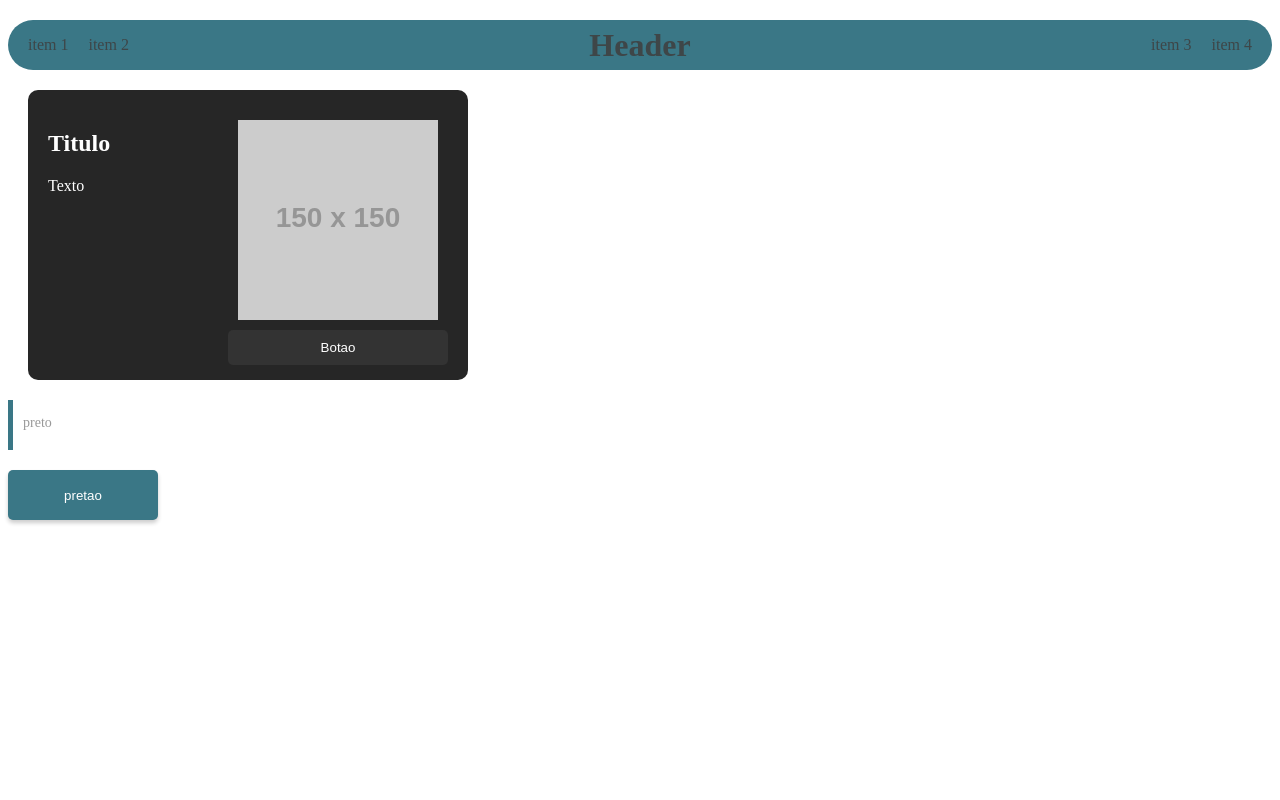
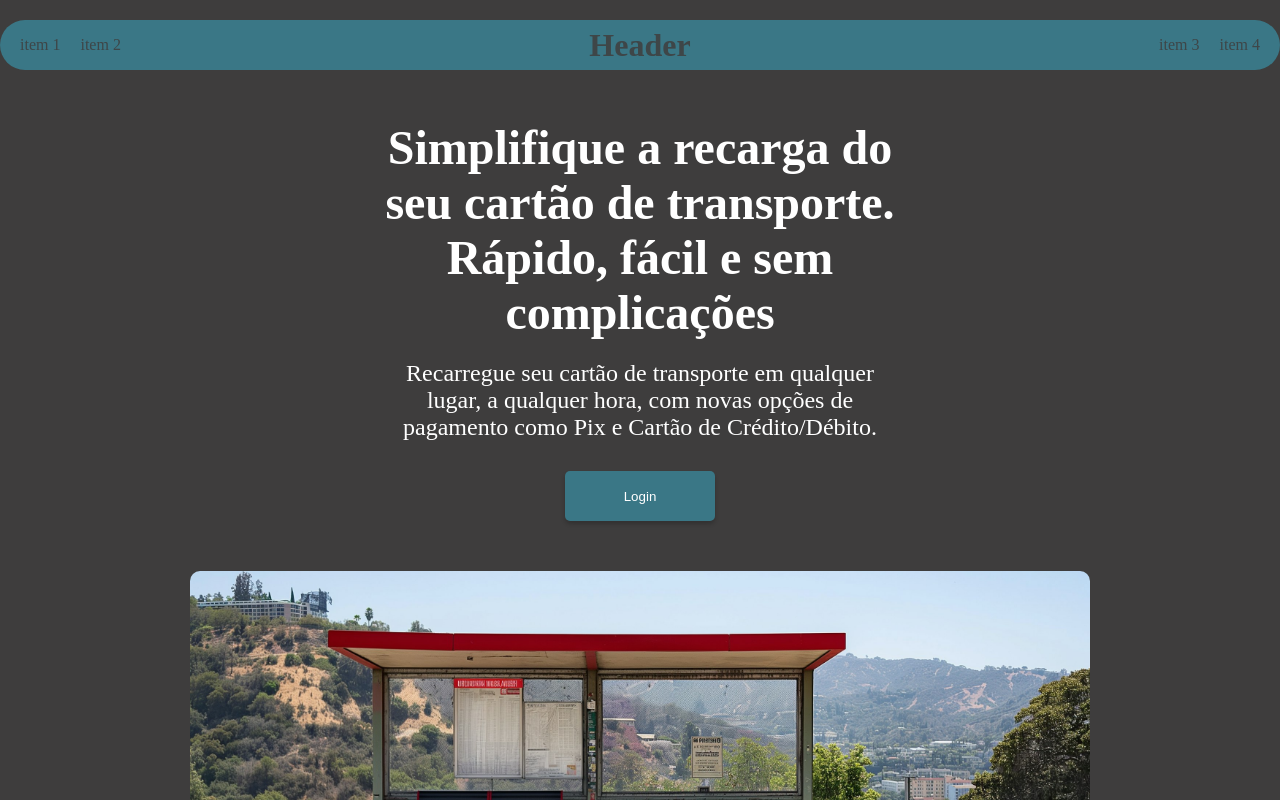
Before and after one commit to 1GabsFps/fluxo-app, a React (Create React App) app: page / in a window 1280 px wide. Shown: the top 800 px of the page. Built offline with nearby package versions, Linux system fonts and the light colour scheme.

Commit message:
primeira section da landing page feita

```diff
--- a/src/App.js
+++ b/src/App.js
@@ -1,16 +1,8 @@
-import Cartoes from "./components/Cards/Cartoes";
-import Header from "./components/Header/Header";
-import Input from "./components/Input/Input";
-import Button from "./components/Buttons/button";
+import LandingPage from "./pages/LandingPage";
 
 function App() {
   return (
-    <div>
-      <Header />
-      <Cartoes Titulo="Titulo" Texto="Texto" Imagem="https://via.placeholder.com/150" Botao="Botao" />
-      <Input placeholder="preto"/>
-      <Button Text="pretao"/>
-    </div>
+    <LandingPage />
   );
 }
 
--- /dev/null
+++ b/src/pages/LandingPage.js
@@ -0,0 +1,27 @@
+import React from "react";
+import Cartoes from "../components/Cards/Cartoes";
+import Header from "../components/Header/Header";
+import { MainContainer, HeaderContainer, GlobalStyle, SectionContainer, SectionTitle, SectionDescription, ImageSection } from "./LandingStyle";
+import Button from "../components/Buttons/button";
+import PontoBusImagem from "../img/PontoBus.jpeg";
+export default function LandingPage() {
+    return (
+        <div>
+        <GlobalStyle />
+            <MainContainer>
+                <HeaderContainer>
+                    <Header />
+                    <SectionContainer>
+                        <SectionTitle>Simplifique a recarga do seu cartão de transporte. Rápido, fácil e sem complicações</SectionTitle>
+                        <SectionDescription>Recarregue seu cartão de transporte em qualquer lugar, a qualquer hora, com novas opções de pagamento como Pix e Cartão de Crédito/Débito.</SectionDescription>
+                        <Button Text="Login" />
+                        <ImageSection src={PontoBusImagem} />
+                    </SectionContainer>
+
+                </HeaderContainer>
+            </MainContainer>
+        <GlobalStyle />
+        </div>
+    );
+
+}
--- /dev/null
+++ b/src/pages/LandingStyle.js
@@ -0,0 +1,67 @@
+import styled, { createGlobalStyle } from "styled-components";
+
+
+export const GlobalStyle = createGlobalStyle`
+    * {
+        margin: 0;
+        padding: 0;
+        box-sizing: border-box;
+    }
+
+    body {
+        padding: 0;
+        margin: 0;
+    }
+`;
+
+export const MainContainer = styled.div`
+    display: flex;
+    width: 100%;
+    height: 1000px;
+    background-color: #3E3D3D;
+    border: none;
+`;
+
+export const HeaderContainer = styled.div`
+    align-items: center;
+    display: block;
+    width: 100%;
+    height: 50px;
+    border-radius: 30px;
+    justify-content: space-between;
+`;
+
+export const SectionTitle = styled.h1`
+    padding-top: 50px;
+    color: white;
+    font-size: 3em;
+    max-width: 40%;
+    margin: 0;
+    text-align: center;
+`;
+
+export const SectionDescription = styled.p`
+    padding-top: 20px;
+    padding-bottom: 30px;
+    color: white;
+    font-size: 1.5em;
+    max-width: 40%;
+    margin: 0;
+    text-align: center;
+`;
+
+export const SectionContainer = styled.div`
+    display: flex;
+    flex-direction: column;
+    justify-content: center;
+    align-items: center;
+    width: 100%;
+`;
+
+export const ImageSection = styled.img`
+margin-top: 50px;
+width: 900px;
+height: 400px;
+border-radius: 10px;
+object-fit: cover;
+`;
```
Also changed, not shown: src/img/PontoBus.jpeg (added).
